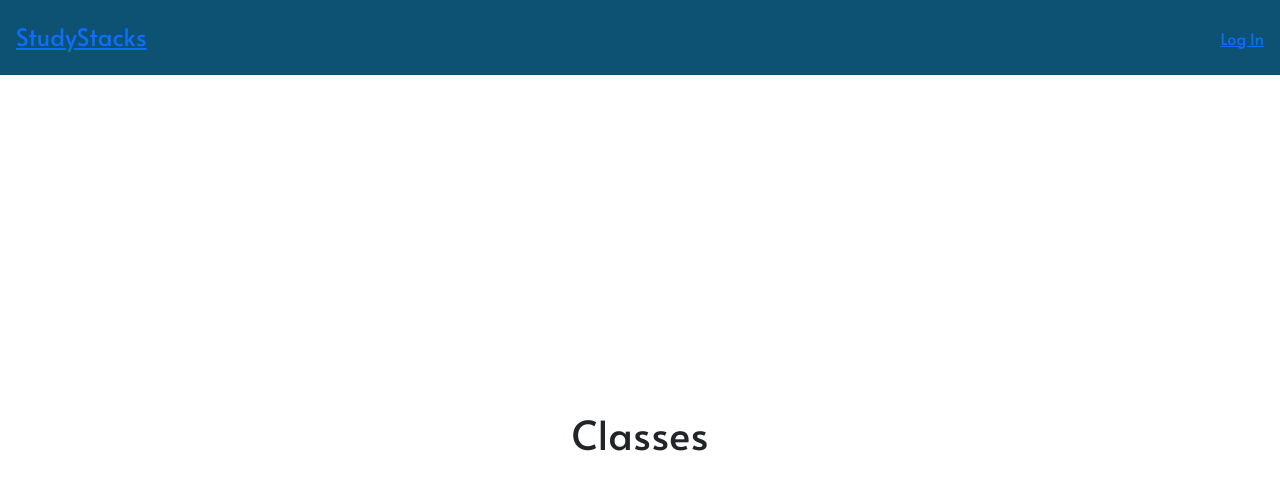
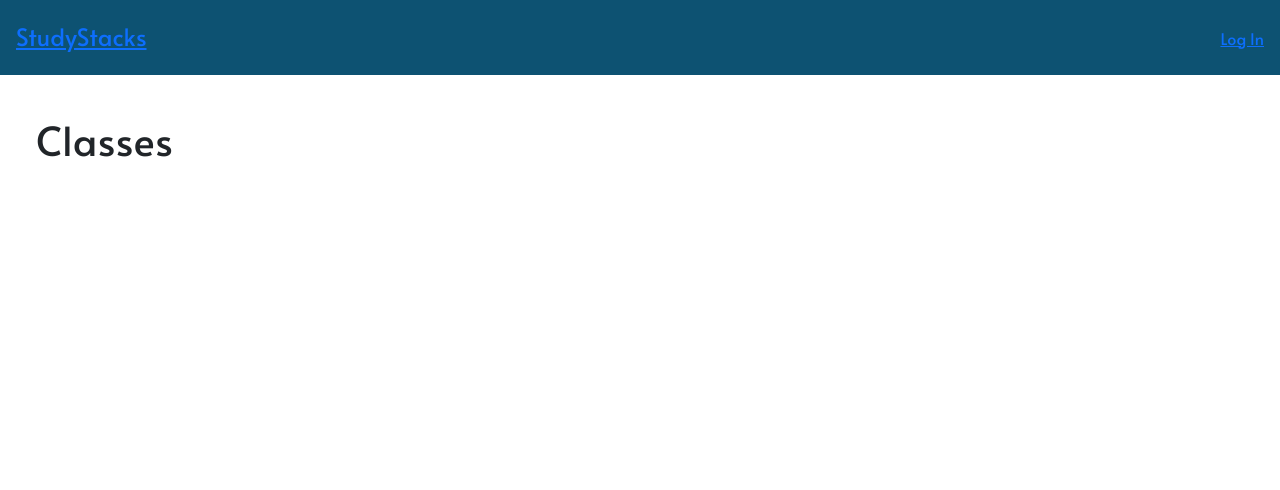
Before and after one commit to irao12/study-stacks, a Next.js app in the folder client/: page /class in a window 1280 px wide. Shown: the top 490 px of the page. Built offline with nearby package versions, Linux system fonts and the light colour scheme.

Commit message:
linked app

```diff
--- a/client/src/app/class/components/class.js
+++ b/client/src/app/class/components/class.js
@@ -1,6 +1,8 @@
 
 import React from 'react';
 import styles from './class.module.css'
+
+import './class.module.css';
 
 const ClassPage = () => {
   const handleInviteClick = () => {
@@ -19,11 +21,8 @@ const ClassPage = () => {
   };
 
   return (
-    <div>
-     <div className="app-container">
-      <h1 className="top-left-heading">Classes</h1>
-
-    </div>
+    <div className={`${styles.main_div} background`} >
+      <h1 className={`${styles.title} navbar navbar-light justify-content-between p-3`}>Classes</h1>
 
 {/*
       <button onClick={handleInviteClick}>Invite People</button>
--- a/client/src/app/class/components/class.module.css
+++ b/client/src/app/class/components/class.module.css
@@ -1,16 +1,14 @@
 
 
 
+.main_div {
+    background-color: #FCF9EE;
+}
 
-.app-container {
-    position: relative; /* Required for absolute positioning */
-    height: 100vh; /* Full height of the viewport */
-    width: 100vw; /* Full width of the viewport */
-  }
 
-  .top-left-heading {
+.title {
     position: absolute;
-    top: 0;
+    top: 10%;
     left: 0;
     margin: 20px; /* Optional margin for spacing */
-  }
+}
```
